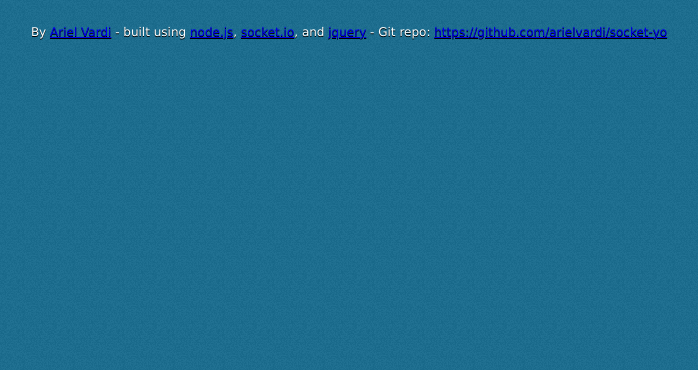
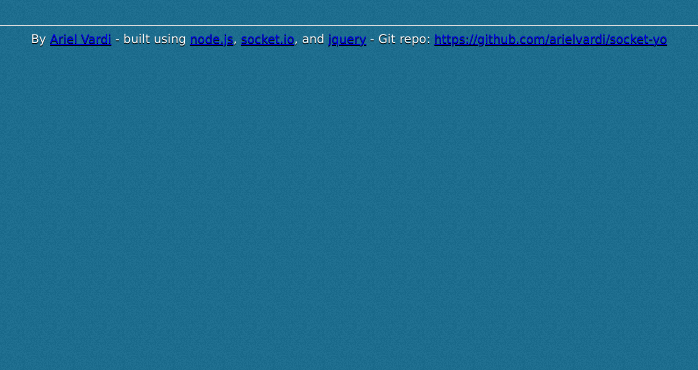
Before and after one commit to arielvardi/socket-yo, a PHP site: page / in a window 1280 px wide. Shown: the part 169-539 px from the top of the page, without its empty margins (291-989 px from the left). Run offline with PHP 8.4, Linux system fonts and the light colour scheme; some libraries are stand-ins or nearby versions.

Commit message:
Added border to footer

```diff
--- a/css/style.css
+++ b/css/style.css
@@ -82,4 +82,6 @@ input[type=text]#message {
 #footer {
 	font-size: 12px;
 	margin-top: 2em;
+	border-top: 1px solid #dddddd;
+	padding: 0.5em;
 }
```
Also changed, not shown: 2 other files.
